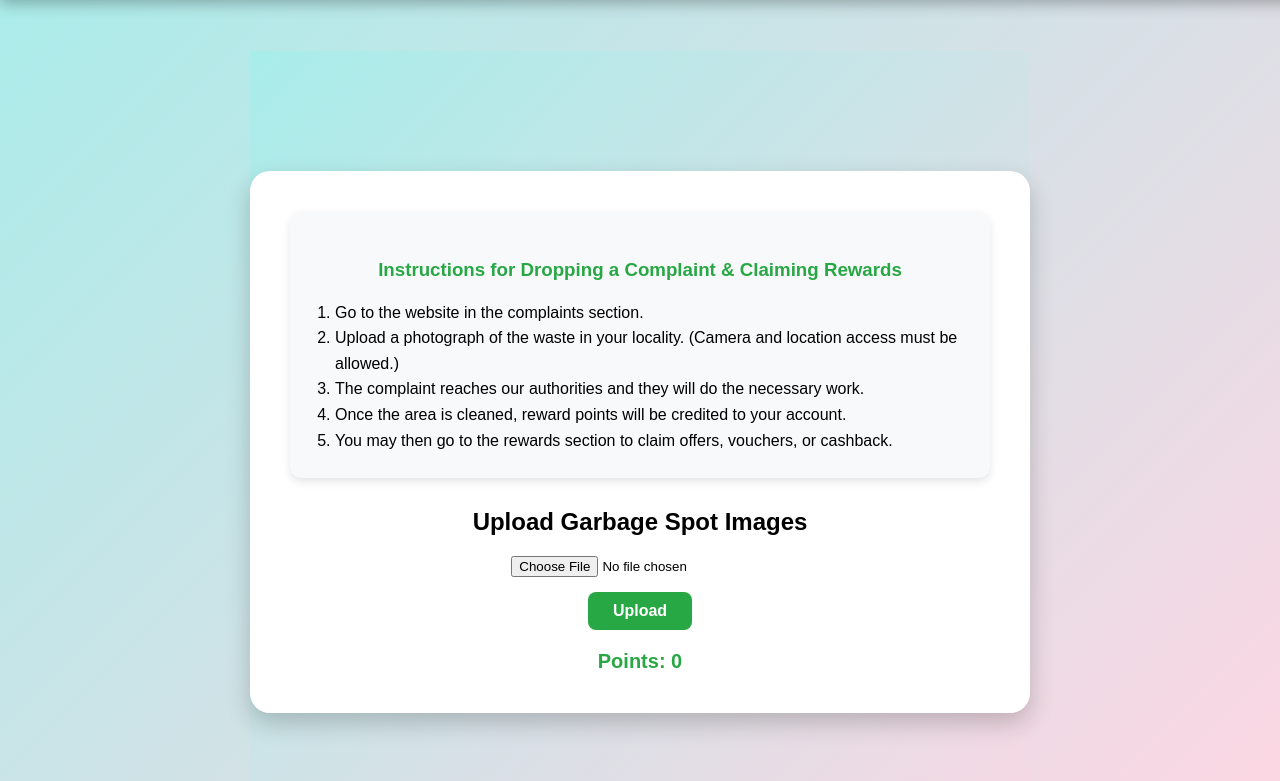
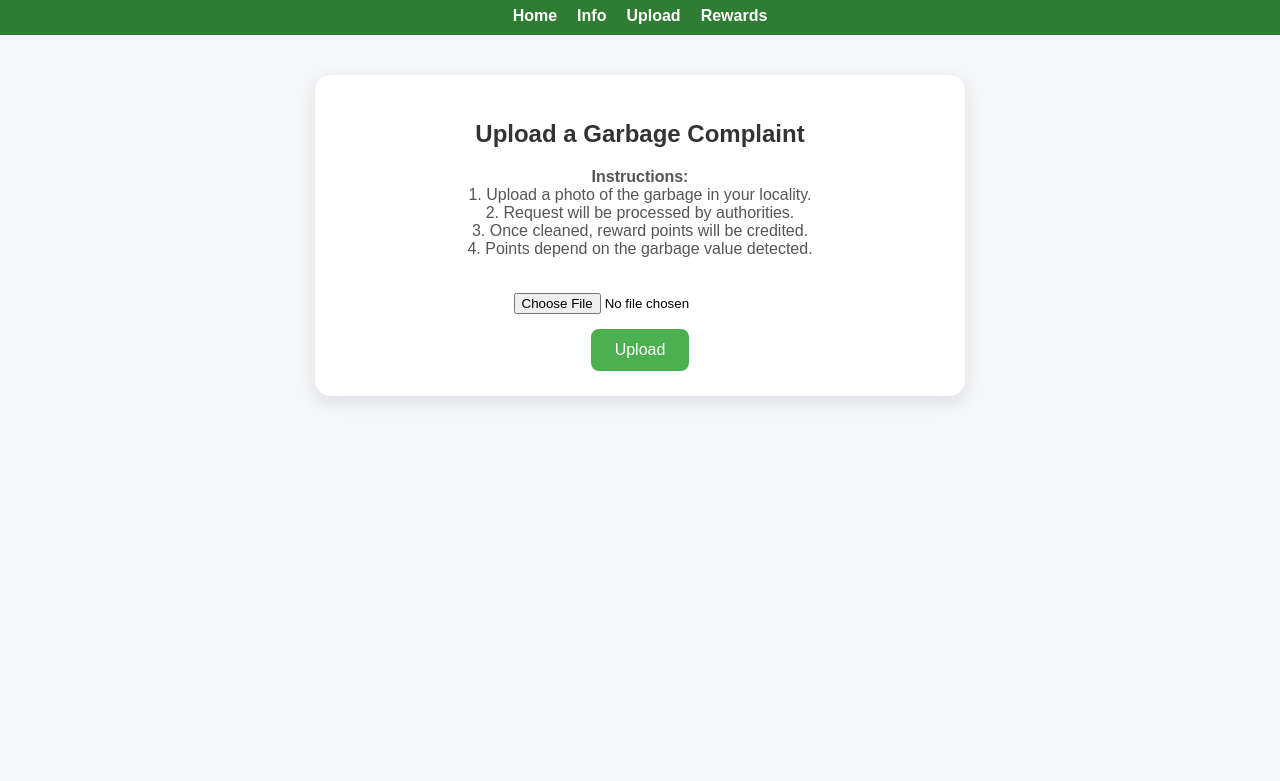
Before and after one commit to PrasanSau0/Byte-bandits-SIH, a plain HTML site: page upload.html in a window 1280 px wide. Shown: the part 69-850 px from the top of the page. After the commit the page ends 800 px from the top, so only its background shows below. Drawn offline with Linux system fonts and the light colour scheme.

Commit message:
Update upload.html

```diff
--- a/upload.html
+++ b/upload.html
@@ -2,203 +2,177 @@
 <html lang="en">
 <head>
   <meta charset="UTF-8">
-  <title>Upload - Garbage Management</title>
+  <meta name="viewport" content="width=device-width, initial-scale=1.0">
+  <title>Upload Complaint - ByteBandits (SIH) IH25TNo-5</title>
   <style>
-    html, body {
+    body {
+      font-family: Arial, sans-serif;
+      background: #f4f6f9;
       margin: 0;
       padding: 0;
-      font-family: Arial, sans-serif;
-      height: 100%;
-      background: linear-gradient(135deg, #a8edea, #fed6e3);
+    }
+
+    header {
+      background: linear-gradient(90deg, #4CAF50, #388E3C);
+      color: white;
+      padding: 20px;
+      text-align: center;
+      font-size: 22px;
+      font-weight: bold;
+      letter-spacing: 1px;
+    }
+
+    nav {
+      background: #2E7D32;
       display: flex;
       justify-content: center;
-      align-items: flex-start;
-      padding-top: 120px; /* space for navbar */
+      gap: 20px;
+      padding: 10px;
     }
 
-    /* Navbar */
-    nav {
-      position: fixed;
-      top: 0;
-      left: 0;
-      width: 100%;
-      display: flex;
-      justify-content: center;
-      gap: 25px;
-      background: linear-gradient(90deg, #34e89e, #0f3443);
-      padding: 15px;
-      box-shadow: 0 4px 15px rgba(0,0,0,0.3);
-      z-index: 10;
-      animation: slideDownNav 1s ease-out forwards;
-    }
-    .nav-link {
+    nav a {
       color: white;
       text-decoration: none;
       font-weight: bold;
-      font-size: 18px;
-      padding: 8px 15px;
-      border-radius: 8px;
-      transition: all 0.3s ease;
-      text-shadow: 1px 1px 4px rgba(0,0,0,0.5);
-    }
-    .nav-link:hover {
-      background: rgba(255,255,255,0.2);
-      transform: scale(1.1) rotate(2deg);
-      box-shadow: 0 4px 12px rgba(0,0,0,0.3);
-    }
-    .nav-link.active {
-      background: rgba(255,255,255,0.3);
-      color: #fffa;
-      text-shadow: 1px 1px 6px rgba(0,0,0,0.7);
+      transition: 0.3s;
     }
 
-    /* Content box */
-    .content {
-      background: white;
-      padding: 40px;
-      border-radius: 20px;
-      box-shadow: 0 10px 25px rgba(0,0,0,0.2);
-      text-align: center;
-      width: 90%;
-      max-width: 700px;
-      animation: fadeInContent 1s forwards;
+    nav a:hover {
+      text-decoration: underline;
     }
 
-    h1, h2, h3, p, li {
-      opacity: 0;
-      transform: translateY(20px);
-      animation: fadeSlide 0.8s forwards;
-    }
-    h1 { animation-delay: 1.2s; }
-    h2 { animation-delay: 1.4s; }
-    h3 { animation-delay: 1.6s; }
-    p  { animation-delay: 1.8s; }
-    li { animation-delay: 2s; }
-
-    /* Instructions box */
-    .instructions {
-      margin-bottom: 30px;
-      text-align: left;
-      background: #f8f9fa;
+    .container {
+      width: 90%;
+      max-width: 600px;
+      margin: 40px auto;
+      background: white;
       padding: 25px;
-      border-radius: 12px;
-      box-shadow: 0 4px 8px rgba(0,0,0,0.1);
-      line-height: 1.6;
-    }
-    .instructions h3 { text-align: center; margin-bottom: 15px; color: #28a745; }
-    .instructions ol { margin: 0; padding-left: 20px; }
-
-    /* Upload preview */
-    #uploadPreview {
-      max-width: 100%;
-      margin-top: 15px;
-      border-radius: 12px;
-      box-shadow: 0 5px 15px rgba(0,0,0,0.2);
+      border-radius: 15px;
+      box-shadow: 0 6px 18px rgba(0,0,0,0.1);
+      text-align: center;
+      animation: fadeIn 1s ease-in-out;
     }
 
-    #points {
-      font-size: 20px;
-      margin-top: 20px;
-      color: #28a745;
-      font-weight: bold;
+    h2 {
+      color: #333;
+    }
+
+    p {
+      font-size: 16px;
+      color: #555;
+      margin-bottom: 20px;
+    }
+
+    input[type="file"] {
+      margin: 15px 0;
     }
 
     button {
-      margin-top: 15px;
-      padding: 10px 25px;
-      font-size: 16px;
-      font-weight: bold;
+      padding: 12px 24px;
+      background: #4CAF50;
+      color: white;
       border: none;
       border-radius: 8px;
-      background: #28a745;
-      color: white;
       cursor: pointer;
-      transition: all 0.3s;
-    }
-    button:hover {
-      background: #1e7e34;
-      transform: scale(1.05);
+      font-size: 16px;
+      transition: 0.3s;
     }
 
-    @keyframes slideDownNav {
-      from { top: -80px; }
-      to { top: 0; }
+    button:hover {
+      background: #45a049;
     }
-    @keyframes fadeInContent {
-      from { opacity: 0; transform: translateY(30px); }
-      to { opacity: 1; transform: translateY(0); }
+
+    .spinner {
+      display: none;
+      margin: 20px auto;
+      border: 5px solid #f3f3f3;
+      border-top: 5px solid #4CAF50;
+      border-radius: 50%;
+      width: 50px;
+      height: 50px;
+      animation: spin 1s linear infinite;
     }
-    @keyframes fadeSlide {
-      from { opacity: 0; transform: translateY(20px); }
-      to { opacity: 1; transform: translateY(0); }
+
+    @keyframes spin {
+      0% { transform: rotate(0deg); }
+      100% { transform: rotate(360deg); }
+    }
+
+    .result {
+      margin-top: 20px;
+      font-size: 18px;
+      font-weight: bold;
+      color: #2E7D32;
+      display: none;
+    }
+
+    @keyframes fadeIn {
+      from {opacity: 0; transform: translateY(20px);}
+      to {opacity: 1; transform: translateY(0);}
     }
   </style>
 </head>
 <body>
 
+  <header>
+    ByteBandits (SIH) IH25TNo-5
+  </header>
+
   <nav>
-    <a href="home.html" class="nav-link">🏠 Home</a>
-    <a href="info.html" class="nav-link">ℹ️ Info</a>
-    <a href="upload.html" class="nav-link active">📤 Upload</a>
-    <a href="rewards.html" class="nav-link">🎁 Rewards</a>
+    <a href="index.html">Home</a>
+    <a href="info.html">Info</a>
+    <a href="upload.html">Upload</a>
+    <a href="rewards.html">Rewards</a>
   </nav>
 
-  <div class="content">
+  <div class="container">
+    <h2>Upload a Garbage Complaint</h2>
+    <p><strong>Instructions:</strong><br>
+      1. Upload a photo of the garbage in your locality.<br>
+      2. Request will be processed by authorities.<br>
+      3. Once cleaned, reward points will be credited.<br>
+      4. Points depend on the garbage value detected.<br>
+    </p>
 
-    <!-- Instructions -->
-    <div class="instructions">
-      <h3>Instructions for Dropping a Complaint & Claiming Rewards</h3>
-      <ol>
-        <li>Go to the website in the complaints section.</li>
-        <li>Upload a photograph of the waste in your locality. (Camera and location access must be allowed.)</li>
-        <li>The complaint reaches our authorities and they will do the necessary work.</li>
-        <li>Once the area is cleaned, reward points will be credited to your account.</li>
-        <li>You may then go to the rewards section to claim offers, vouchers, or cashback.</li>
-      </ol>
-    </div>
+    <input type="file" id="imageUpload" accept="image/*"><br>
+    <button onclick="submitComplaint()">Upload</button>
 
-    <!-- Upload section -->
-    <h2>Upload Garbage Spot Images</h2>
-    <input type="file" accept="image/*" id="imageUpload">
-    <img id="uploadPreview" src="" alt="">
-    <br>
-    <button id="uploadBtn">Upload</button>
-
-    <div id="points">Points: 0</div>
-
+    <div class="spinner" id="spinner"></div>
+    <div class="result" id="result"></div>
   </div>
 
   <script>
-    let points = 0;
-    const uploadBtn = document.getElementById('uploadBtn');
-    const imageUpload = document.getElementById('imageUpload');
-    const uploadPreview = document.getElementById('uploadPreview');
-    const pointsDisplay = document.getElementById('points');
+    function submitComplaint() {
+      let fileInput = document.getElementById("imageUpload");
+      let spinner = document.getElementById("spinner");
+      let result = document.getElementById("result");
 
-    // Preview uploaded image
-    imageUpload.addEventListener('change', function(event) {
-      const file = event.target.files[0];
-      if (!file) return;
-      const reader = new FileReader();
-      reader.onload = function(e) {
-        uploadPreview.src = e.target.result;
-      }
-      reader.readAsDataURL(file);
-    });
-
-    // Add points on clicking Upload
-    uploadBtn.addEventListener('click', function() {
-      if (!imageUpload.files.length) {
-        alert("Please select an image to upload!");
+      if (!fileInput.files.length) {
+        alert("Please upload an image first!");
         return;
       }
-      points += 10; // Award 10 points per upload
-      pointsDisplay.textContent = "Points: " + points;
-      alert("Upload successful! +10 points awarded ✅");
-      // Clear file input and preview
-      imageUpload.value = "";
-      uploadPreview.src = "";
-    });
+
+      // Show spinner and reset result
+      spinner.style.display = "block";
+      result.style.display = "none";
+      result.innerText = "";
+
+      // Simulate processing delay
+      setTimeout(() => {
+        spinner.style.display = "none";
+
+        // Simulate garbage value-based points
+        let points = Math.floor(Math.random() * 16) + 5; // between 5 and 20
+
+        // Save points in localStorage
+        let currentPoints = localStorage.getItem("points") || 0;
+        currentPoints = parseInt(currentPoints) + points;
+        localStorage.setItem("points", currentPoints);
+
+        result.innerText = `✅ Cleanup complete! You earned +${points} points.`;
+        result.style.display = "block";
+      }, 5000);
+    }
   </script>
 
 </body>
```
